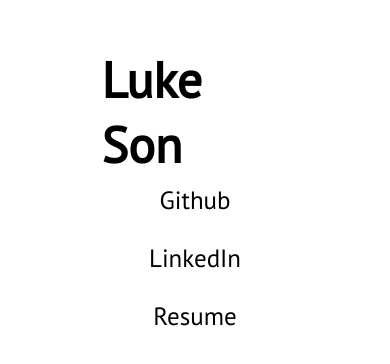
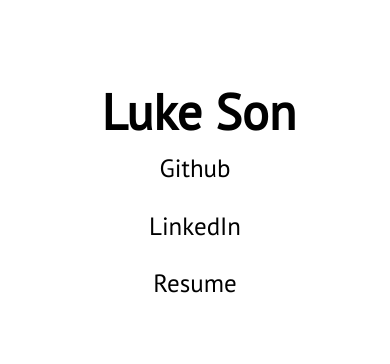
Before and after one commit to lukesno/sick-website, a plain HTML site: page index.html in a window 390 px wide. Shown: the part 214-578 px from the top of the page. Drawn offline with Linux system fonts and the light colour scheme.

Commit message:
Fixing mobile scaling

```diff
--- a/style.css
+++ b/style.css
@@ -18,6 +18,10 @@ body {
 }
 
 .name {
+    display: flex;
+    justify-content: center;
+    white-space: nowrap;
+    overflow: hidden;
     margin-top: -10%;
     font-style: bold;
     font-size: 50px;
```
Also changed, not shown: index.html (+1 -0 lines).
